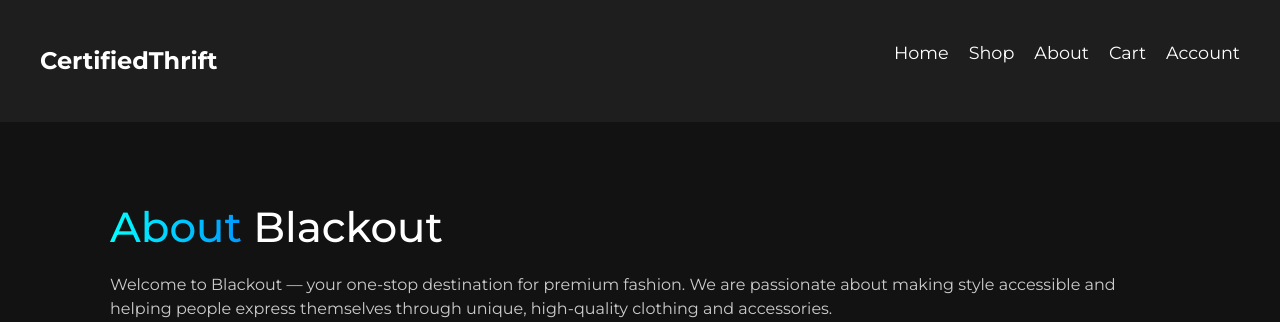
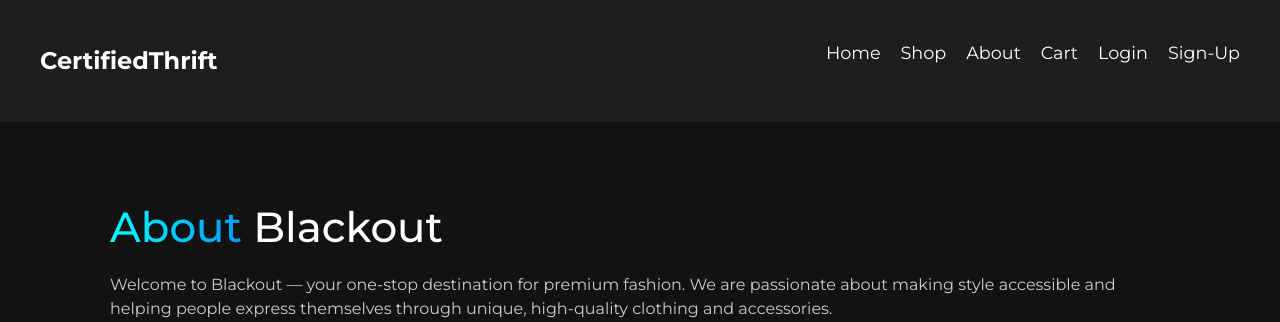
Before and after one commit to Craftbuilder0/CertifiedThrift, a Django app: page /about in a window 1280 px wide. Shown: the top 322 px of the page. Run offline with Django 5.2, Linux system fonts and the light colour scheme.

Commit message:
added login/sign-up to the nav

```diff
--- a/templates/base.html
+++ b/templates/base.html
@@ -172,7 +172,12 @@
           <li><a href="/store/">Shop</a></li>
           <li><a href="/about">About</a></li>
           <li><a href="/store/cart">Cart</a></li>
+          {% if user.is_authenticated %}
           <li><a href="/account">Account</a></li>
+          {% else %}
+          <li><a href="/login">Login</a></li>
+          <li><a href="/signup">Sign-Up</a></li>
+          {% endif %}
         </ul>
 
         <!-- Hamburger Menu (for mobile) -->
```
Also changed, not shown: db.sqlite3.
